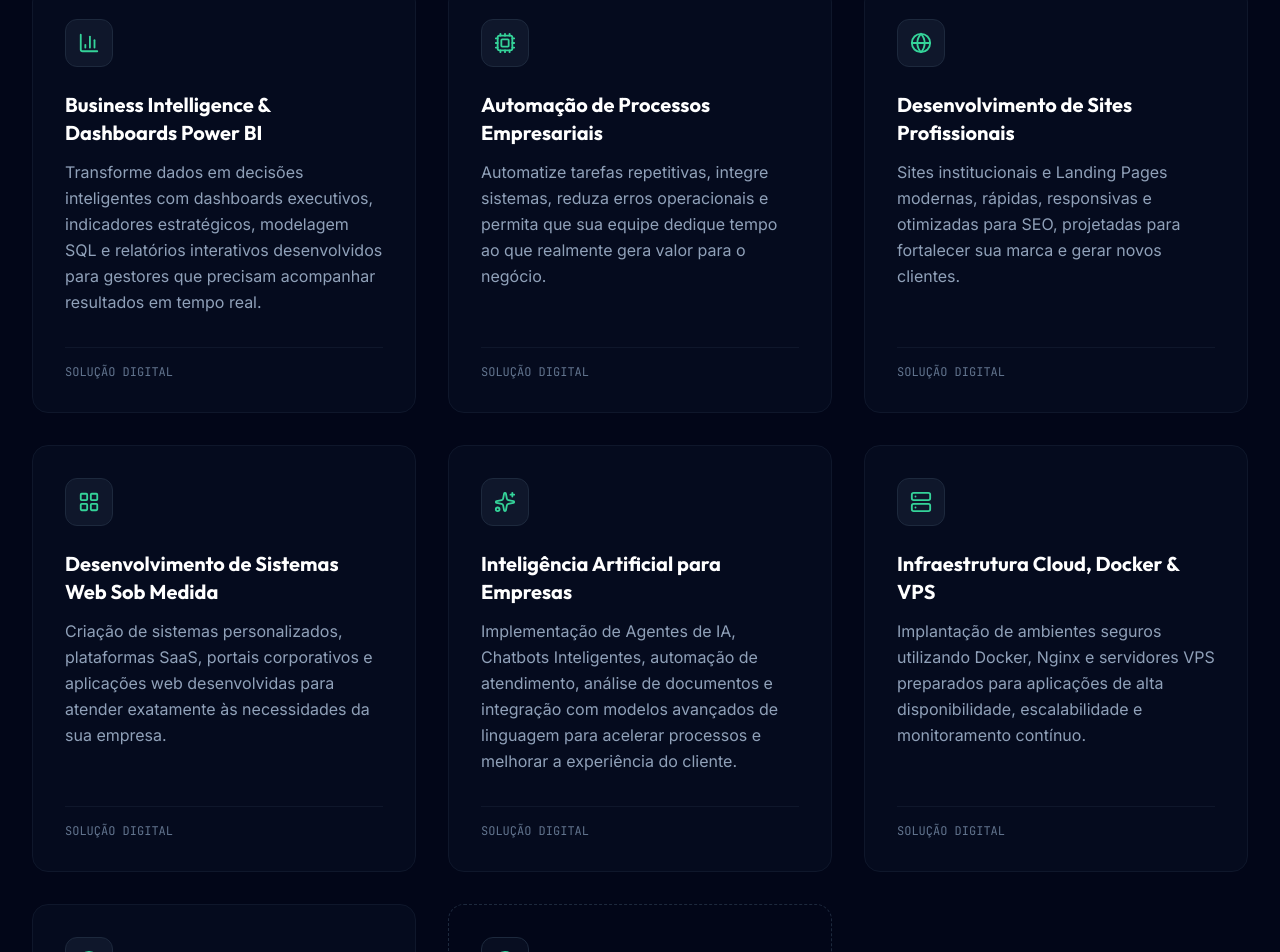
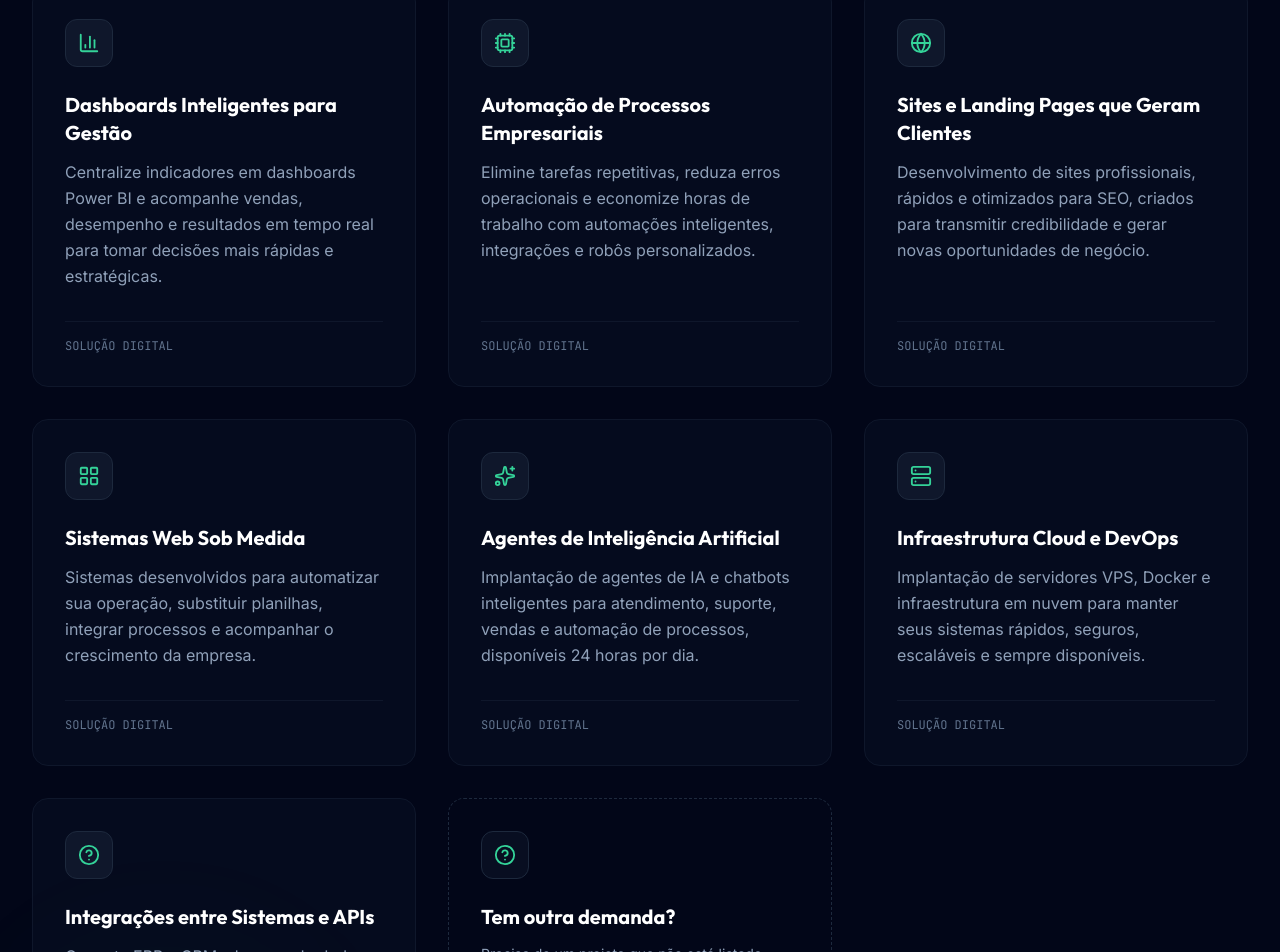
Before and after one commit to rfrancodev/new-site-franco, a React (Vite) app: page / in a window 1280 px wide. Shown: the part 1599-2551 px from the top of the page. Built offline with nearby package versions, Linux system fonts and the light colour scheme.

Commit message:
refactor: update service descriptions and offerings
Refine service titles and descriptions in content and data files to better highlight value propositions and strategic impact.

```diff
--- a/src/content/content.json
+++ b/src/content/content.json
@@ -24,54 +24,56 @@
     "ctaSecondary": "Falar pelo WhatsApp",
     "ctaTertiary": "Conhecer Projetos"
   },
+
 "services": {
-    "title": "Soluções completas para transformar processos em resultados",
-    "subtitle": "Cada projeto é desenvolvido para resolver problemas reais do negócio, aumentar a eficiência operacional e gerar retorno sobre o investimento através da tecnologia.",
+  "title": "Tecnologia para reduzir custos, aumentar produtividade e acelerar o crescimento",
+  "subtitle": "Soluções desenvolvidas para automatizar processos, integrar sistemas e transformar tecnologia em resultados reais para sua empresa.",
   "items": [
     {
       "id": "power-bi",
-        "title": "Business Intelligence & Dashboards Power BI",
+      "title": "Dashboards Inteligentes para Gestão",
       "icon": "BarChart3",
-        "description": "Transforme dados em decisões inteligentes com dashboards executivos, indicadores estratégicos, modelagem SQL e relatórios interativos desenvolvidos para gestores que precisam acompanhar resultados em tempo real."
+      "description": "Centralize indicadores em dashboards Power BI e acompanhe vendas, desempenho e resultados em tempo real para tomar decisões mais rápidas e estratégicas."
     },
     {
       "id": "automacao",
       "title": "Automação de Processos Empresariais",
       "icon": "Cpu",
-        "description": "Automatize tarefas repetitivas, integre sistemas, reduza erros operacionais e permita que sua equipe dedique tempo ao que realmente gera valor para o negócio."
+      "description": "Elimine tarefas repetitivas, reduza erros operacionais e economize horas de trabalho com automações inteligentes, integrações e robôs personalizados."
     },
     {
       "id": "sites",
-        "title": "Desenvolvimento de Sites Profissionais",
+      "title": "Sites e Landing Pages que Geram Clientes",
       "icon": "Globe",
-        "description": "Sites institucionais e Landing Pages modernas, rápidas, responsivas e otimizadas para SEO, projetadas para fortalecer sua marca e gerar novos clientes."
+      "description": "Desenvolvimento de sites profissionais, rápidos e otimizados para SEO, criados para transmitir credibilidade e gerar novas oportunidades de negócio."
     },
     {
       "id": "sistemas",
-        "title": "Desenvolvimento de Sistemas Web Sob Medida",
+      "title": "Sistemas Web Sob Medida",
       "icon": "LayoutGrid",
-        "description": "Criação de sistemas personalizados, plataformas SaaS, portais corporativos e aplicações web desenvolvidas para atender exatamente às necessidades da sua empresa."
+      "description": "Sistemas desenvolvidos para automatizar sua operação, substituir planilhas, integrar processos e acompanhar o crescimento da empresa."
     },
     {
       "id": "ia",
-        "title": "Inteligência Artificial para Empresas",
+      "title": "Agentes de Inteligência Artificial",
       "icon": "Sparkles",
-        "description": "Implementação de Agentes de IA, Chatbots Inteligentes, automação de atendimento, análise de documentos e integração com modelos avançados de linguagem para acelerar processos e melhorar a experiência do cliente."
+      "description": "Implantação de agentes de IA e chatbots inteligentes para atendimento, suporte, vendas e automação de processos, disponíveis 24 horas por dia."
     },
     {
       "id": "vps",
-        "title": "Infraestrutura Cloud, Docker & VPS",
+      "title": "Infraestrutura Cloud e DevOps",
       "icon": "Server",
-        "description": "Implantação de ambientes seguros utilizando Docker, Nginx e servidores VPS preparados para aplicações de alta disponibilidade, escalabilidade e monitoramento contínuo."
+      "description": "Implantação de servidores VPS, Docker e infraestrutura em nuvem para manter seus sistemas rápidos, seguros, escaláveis e sempre disponíveis."
     },
     {
       "id": "consultoria",
-        "title": "Consultoria em Tecnologia e Transformação Digital",
+      "title": "Integrações entre Sistemas e APIs",
       "icon": "HelpCircle",
-        "description": "Análise técnica, definição de arquitetura, planejamento estratégico e implementação das melhores soluções para acelerar a transformação digital da sua empresa."
+      "description": "Conecte ERPs, CRMs, bancos de dados, APIs e outras plataformas para eliminar retrabalho, automatizar processos e garantir que as informações circulem de forma integrada e segura."
     }
   ]
 },
+
   "projects": {
     "title": "Projetos desenvolvidos para gerar resultados mensuráveis",
     "subtitle": "Cada solução é construída para resolver desafios específicos, otimizar processos e entregar ganhos reais em produtividade, eficiência e tomada de decisão.",
--- a/src/data/serviceDetails.ts
+++ b/src/data/serviceDetails.ts
@@ -13,15 +13,11 @@ export interface ServiceDetail {
 export const serviceDetails: Record<string, ServiceDetail> = {
   "power-bi": {
     id: "power-bi",
-    title: "Business Intelligence & Dashboards Power BI",
-    description: "Transforme dados brutos em inteligência corporativa com dashboards integrados e atualizados.",
+    title: "Dashboards Inteligentes para Gestão",
+    description: "Centralize indicadores em dashboards Power BI e acompanhe vendas, desempenho e resultados em tempo real para tomar decisões mais rápidas e estratégicas.",
     icon: "BarChart3",
     details: "Centralização e modelagem de dados provenientes de ERPs, CRMs, planilhas e bancos de dados SQL. Implementação de KPIs de negócio em relatórios visuais dinâmicos e de alta performance, permitindo que a liderança da empresa tenha clareza absoluta sobre o desempenho financeiro, comercial e de estoque.",
     applications: [
-      {
-        title: "DRE Automática e Fluxo de Caixa",
-        description: "Acompanhamento diário de entradas, saídas, margem de contribuição e custos fixos/variáveis sem preenchimento manual."
-      },
       {
         title: "Painel Comercial e Funil de Vendas",
         description: "Análise da performance do time de vendas, faturamento por região, ticket médio e produtos mais rentáveis."
@@ -35,14 +31,10 @@ export const serviceDetails: Record<string, ServiceDetail> = {
   "automacao": {
     id: "automacao",
     title: "Automação de Processos Empresariais",
-    description: "Conecte seus sistemas de forma inteligente e elimine o retrabalho manual.",
+    description: "Elimine tarefas repetitivas, reduza erros operacionais e economize horas de trabalho com automações inteligentes, integrações e robôs personalizados.",
     icon: "Cpu",
-    details: "Integração direta entre plataformas e sistemas via APIs (com ou sem ferramentas de integração como n8n/Make). Desenvolvimento de fluxos de trabalho que realizam tarefas repetitivas automaticamente, diminuindo drasticamente erros operacionais e liberando a equipe para focar no crescimento do negócio.",
+    details: "Integração direta entre plataformas e sistemas via APIs. Desenvolvimento de fluxos de trabalho que realizam tarefas repetitivas automaticamente, diminuindo drasticamente erros operacionais e liberando a equipe para focar no crescimento do negócio.",
     applications: [
-      {
-        title: "Emissão de Notas Fiscais Sincronizada",
-        description: "Sistemas integrados de checkout que capturam a venda e acionam o emissor de notas fiscais de forma instantânea."
-      },
       {
         title: "Sincronização de CRM e Operação",
         description: "Migração automática de leads qualificados do marketing para o CRM comercial e tarefas automáticas para o time de pré-vendas."
@@ -55,8 +47,8 @@ export const serviceDetails: Record<string, ServiceDetail> = {
   },
   "sites": {
     id: "sites",
-    title: "Desenvolvimento de Sites Profissionais",
-    description: "Páginas institucionais e Landing Pages focadas em máxima conversão e SEO impecável.",
+    title: "Sites e Landing Pages que Geram Clientes",
+    description: "Desenvolvimento de sites profissionais, rápidos e otimizados para SEO, criados para transmitir credibilidade e gerar novas oportunidades de negócio.",
     icon: "Globe",
     details: "Desenvolvimento sob medida utilizando tecnologias modernas focadas na velocidade extrema de carregamento, design responsivo de altíssimo nível, legibilidade otimizada e acessibilidade. Todos os projetos seguem os melhores critérios de otimização de motores de busca (SEO) para atrair leads orgânicos.",
     applications: [
@@ -76,8 +68,8 @@ export const serviceDetails: Record<string, ServiceDetail> = {
   },
   "sistemas": {
     id: "sistemas",
-    title: "Desenvolvimento de Sistemas Web Sob Medida",
-    description: "Sistemas robustos construídos sob medida para suprir as lacunas operacionais do seu negócio.",
+    title: "Sistemas Web Sob Medida",
+    description: "Sistemas desenvolvidos para automatizar sua operação, substituir planilhas, integrar processos e acompanhar o crescimento da empresa.",
     icon: "LayoutGrid",
     details: "Criação de softwares customizados desde a concepção do banco de dados até a interface do usuário final. Ideal para empresas que possuem processos complexos não atendidos por ferramentas prontas de prateleira ou que desejam lançar um produto digital (SaaS) no mercado.",
     applications: [
@@ -97,8 +89,8 @@ export const serviceDetails: Record<string, ServiceDetail> = {
   },
   "ia": {
     id: "ia",
-    title: "Inteligência Artificial para Empresas",
-    description: "Integre Inteligência Artificial diretamente à sua operação para ganhar escala e velocidade.",
+    title: "Agentes de Inteligência Artificial",
+    description: "Implantação de agentes de IA e chatbots inteligentes para atendimento, suporte, vendas e automação de processos, disponíveis 24 horas por dia.",
     icon: "Sparkles",
     details: "Criação de agentes inteligentes e assistentes treinados com a base de conhecimento específica do seu negócio. Utilizando modelos de linguagem modernos (como a API do Gemini e LLMs líderes), automatizamos a triagem comercial, respondemos dúvidas complexas e analisamos grandes conjuntos de texto em frações de segundos.",
     applications: [
@@ -118,10 +110,10 @@ export const serviceDetails: Record<string, ServiceDetail> = {
   },
   "vps": {
     id: "vps",
-    title: "Infraestrutura Cloud, Docker & VPS",
-    description: "Hospedagem profissional com alta disponibilidade, monitoramento e segurança avançada.",
+    title: "Infraestrutura Cloud e DevOps",
+    description: "Implantação de servidores VPS, Docker e infraestrutura em nuvem para manter seus sistemas rápidos, seguros, escaláveis e sempre disponíveis.",
     icon: "Server",
-    details: "Arquitetura e configuração de servidores virtuais (VPS) e serviços de nuvem nas principais plataformas (GCP, AWS, Oracle Cloud, DigitalOcean). Garantimos que suas aplicações rodem isoladas e seguras através do Docker, sob proteção do Nginx de forma veloz e resiliente.",
+    details: "Arquitetura e configuração de servidores virtuais (VPS) e serviços de nuvem. Garantimos que suas aplicações rodem isoladas e seguras através do Docker, sob proteção do Nginx de forma veloz e resiliente.",
     applications: [
       {
         title: "Conteinerização com Docker e Compose",
@@ -129,7 +121,7 @@ export const serviceDetails: Record<string, ServiceDetail> = {
       },
       {
         title: "Proxy Reverso e Roteamento Seguro (Nginx)",
-        description: "Roteamento otimizado de domínios, balanceamento de tráfego pesado e renovação automatizada de certificados digitais SSL."
+        description: "Roteamento otimizado de domínios e balanceamento de tráfego pesado."
       },
       {
         title: "Ambientes de CI/CD e Backup em Nuvem",
@@ -139,22 +131,22 @@ export const serviceDetails: Record<string, ServiceDetail> = {
   },
   "consultoria": {
     id: "consultoria",
-    title: "Consultoria em Tecnologia e Transformação Digital",
-    description: "Análise profunda para definir a arquitetura correta e as melhores ferramentas para sua jornada digital.",
+    title: "Integrações entre Sistemas e APIs",
+    description: "Conecte ERPs, CRMs, bancos de dados, APIs e outras plataformas para eliminar retrabalho, automatizar processos e garantir que as informações circulem de forma integrada e segura.",
     icon: "HelpCircle",
-    details: "Consultoria técnica estratégica que avalia os gargalos tecnológicos e de automação da sua empresa. Através de diagnósticos claros, desenhamos arquiteturas de soluções que resolvem gargalos de escalabilidade, evitam custos excessivos com ferramentas inadequadas e aceleram seu crescimento.",
+    details: "Criação de pontes de dados seguras e robustas que interligam suas ferramentas (ERP, CRM, gateways de pagamento, e-commerce, bancos de dados locais). Mapeamento de APIs existentes ou desenvolvimento de webhooks sob medida para que seus sistemas trabalhem sincronizados de ponta a ponta sem intervenção humana.",
     applications: [
       {
-        title: "Auditoria e Mapeamento de Processos",
-        description: "Revisão detalhada de como o fluxo de trabalho opera hoje para identificar quais setores perdem mais tempo em tarefas manuais."
+        title: "Sincronização entre CRM e ERP",
+        description: "Integração bidirecional automática para manter cadastros de clientes, faturamento, estoque e status de pedidos sempre alinhados."
       },
       {
-        title: "Escolha e Implementação de Tecnologias",
-        description: "Auxílio na seleção da pilha de tecnologia (Tech Stack) correta que se conecta perfeitamente ao seu software corporativo já existente."
+        title: "Integrações com Meios de Pagamento",
+        description: "Conexão nativa com gateways (Stripe, Asaas, Mercado Pago) para conciliação automática, cobranças recorrentes e tratamento de inadimplência."
       },
       {
-        title: "Modelagem e Governança de Dados",
-        description: "Estruturação de bancos de dados para que as análises futuras de BI sejam íntegras, seguras, rápidas e auditáveis."
+        title: "Webhooks e Processamento em Tempo Real",
+        description: "Disparo instantâneo de ações em outros sistemas quando um evento específico ocorre, garantindo eficiência sem delay operacional."
       }
     ]
   }
```
Lines whose indentation alone changed are shown as unchanged.
